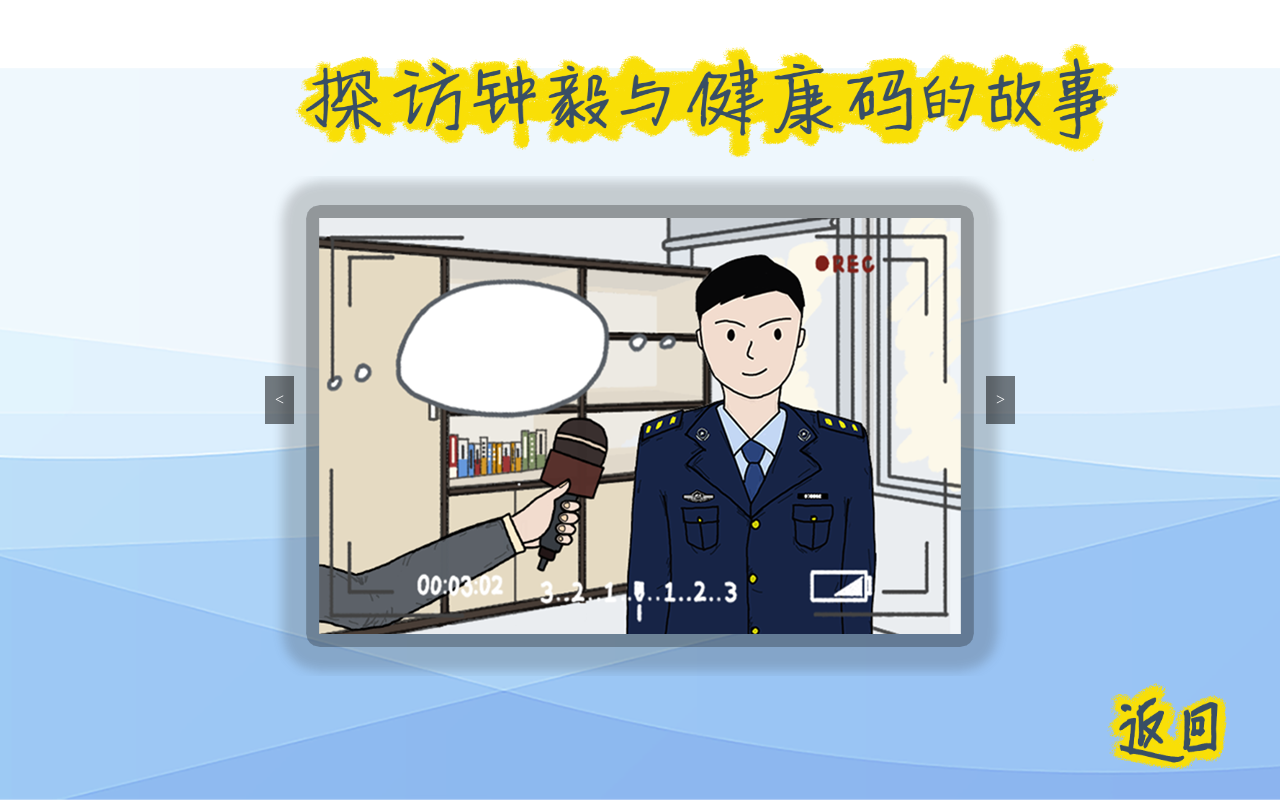
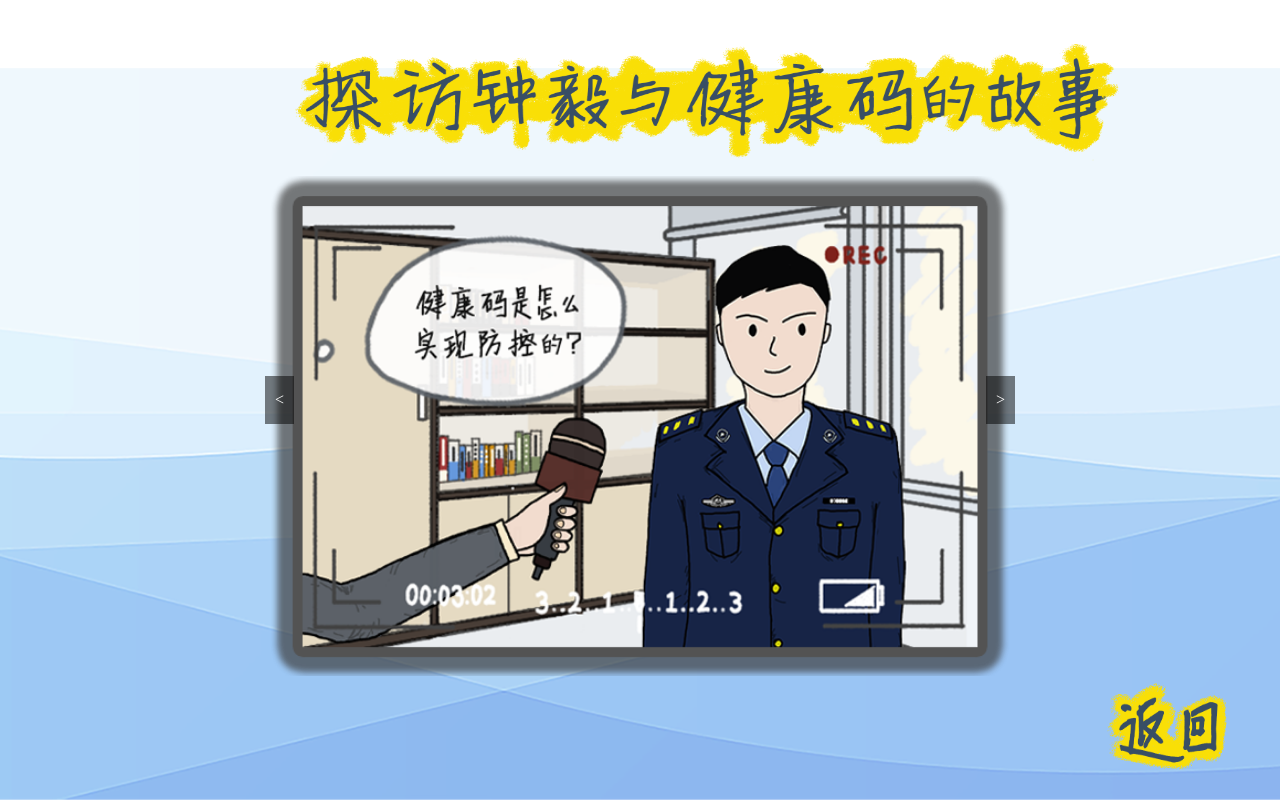
Before and after one commit to Happyple/health-code, a plain HTML site: page zhongyi.html in a window 1280 px wide. Drawn offline with Linux system fonts and the light colour scheme.

Commit message:
Add files via upload

```diff
--- a/zhongyi.html
+++ b/zhongyi.html
@@ -14,15 +14,17 @@
     <div id="wrap">
         <!--<div class="num"></div>-->
         <ul>
-            <li class="on"><img src="images/zycaifang.png" alt=""></li>
-            <li><img src="images/zhongyi.png" alt=""></li>
-            <li><img src="images/zycaifang.png" alt=""></li>
-            <li><img src="images/zycaifang.png" alt=""></li>
-            <li><img src="images/zycaifang.png" alt=""></li>
-            <li><img src="images/zycaifang.png" alt=""></li>
-            <li><img src="images/zycaifang.png" alt=""></li>
-            <li><img src="images/zycaifang.png" alt=""></li>
-            <li><img src="images/zycaifang.png" alt=""></li>
+            <li class="on"><img src="images/zycf1.png" alt=""></li>
+            <li><img src="images/zycf2.png" alt=""></li>
+            <li><img src="images/zycf3.png" alt=""></li>
+            <li><img src="images/zycf4.png" alt=""></li>
+            <li><img src="images/zycf5.png" alt=""></li>
+            <li><img src="images/zycf6.png" alt=""></li>
+            <li><img src="images/zycf7.png" alt=""></li>
+            <li><img src="images/zycf8.png" alt=""></li>
+            <li><img src="images/zycf9.png" alt=""></li>
+            <li><img src="images/zycf10.png" alt=""></li>
+            <li><img src="images/zycf11.png" alt=""></li>
         </ul>
         <div class="btn">
             <span class="left"> &lt; </span>
```
Also changed, not shown: people.html (+2 -3 lines).
